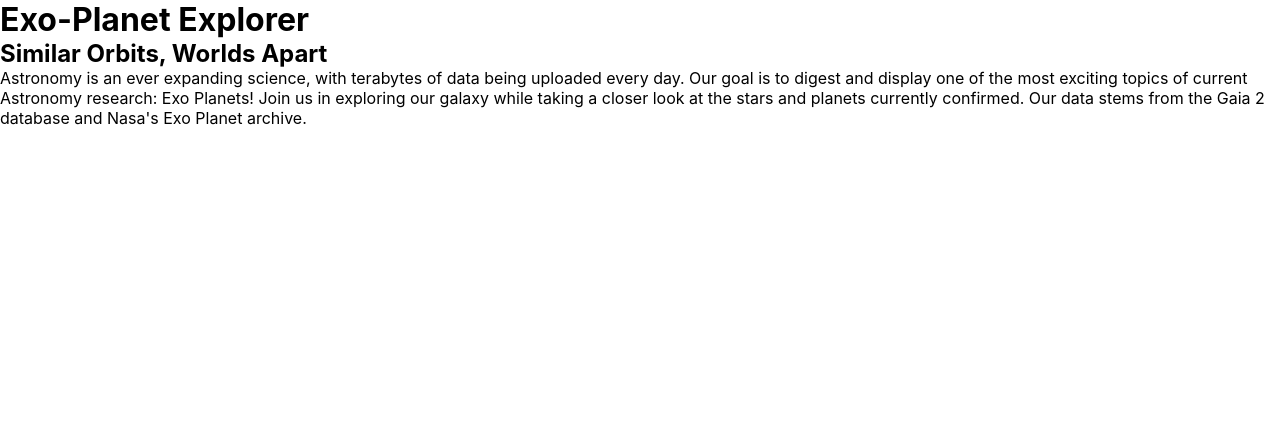
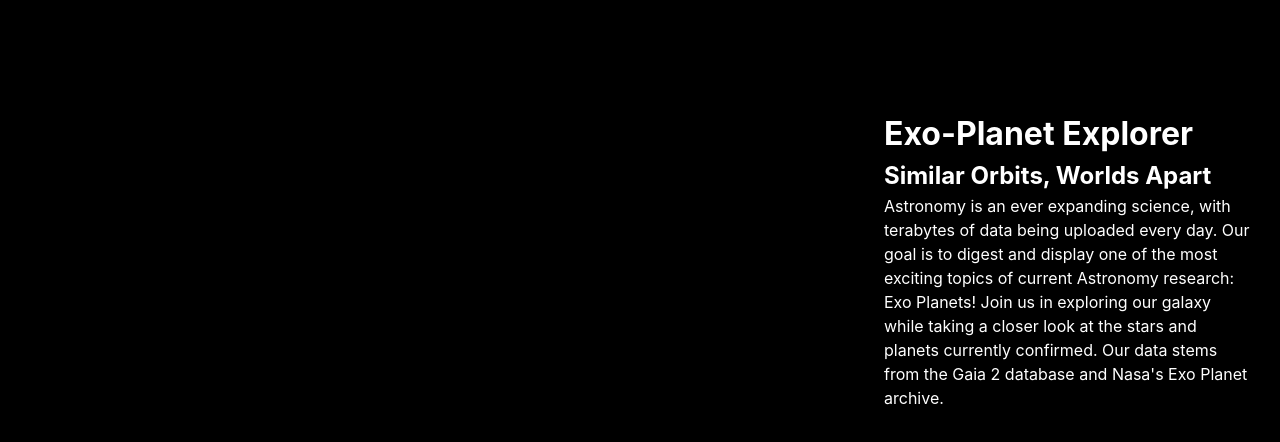
Before and after one commit to klar2d2/exo-explorer, a React (Create React App) app: page / in a window 1280 px wide. Shown: the top 442 px of the page. Built offline with nearby package versions, Linux system fonts and the light colour scheme.

Commit message:
checking for upstream to merge

```diff
--- a/package.json
+++ b/package.json
@@ -12,7 +12,8 @@
     "react-dom": "^16.13.1",
     "react-router": "^5.2.0",
     "react-router-dom": "^5.2.0",
-    "react-scripts": "^3.4.3"
+    "react-scripts": "^3.4.3",
+    "sass": "^1.26.10"
   },
   "scripts": {
     "start": "react-scripts start",
--- a/src/App.js
+++ b/src/App.js
@@ -1,5 +1,5 @@
 import React from 'react';
-import './App.css';
+import './sass/style.scss'
 import Content from './Components/Content'
 import { BrowserRouter as Router } from 'react-router-dom';
 
--- a/src/Components/Pages/Home.jsx
+++ b/src/Components/Pages/Home.jsx
@@ -2,11 +2,12 @@
 
 export default function Home () {
   return (
-    <div>
-      <h1>Exo-Planet Explorer</h1>
+    <div className='front-page'>
       <div className='front-page-info'>
+        <h1 className='title-front-page'>Exo-Planet Explorer</h1>
         <h2>Similar Orbits, Worlds Apart</h2>
-        <p>Astronomy is an ever expanding science, with terabytes of data being
+        <p>
+          Astronomy is an ever expanding science, with terabytes of data being
           uploaded every day. Our goal is to digest and display one of the most
           exciting topics of current Astronomy research: Exo Planets! Join us in exploring our galaxy
           while taking a closer look at the stars and planets currently confirmed. Our data stems
--- /dev/null
+++ b/src/sass/abstracts/variables.scss
@@ -0,0 +1,3 @@
+
+$color-white: #fff;
+$color-black: #000;
--- /dev/null
+++ b/src/sass/base/_base.scss
@@ -0,0 +1,18 @@
+*,
+*::after,
+*::before {
+  box-sizing: inherit;
+  margin: 0;
+  padding: 0;
+}
+
+html {
+  // this defines what 1 rem is
+  font-size: 62.5%;
+}
+
+body {
+  box-sizing :border-box;
+  background-color: $color-black;
+  color: $color-white;
+}
--- /dev/null
+++ b/src/sass/base/_typography.scss
@@ -0,0 +1,7 @@
+body {
+  color: $color-white;
+  font-size: 1.6rem;
+  font-weight: 400;
+  line-height: 1.5;
+  padding: 3rem;
+}
--- /dev/null
+++ b/src/sass/pages/_home.scss
@@ -0,0 +1,12 @@
+.front-page {
+  display: flex;
+  align-items: center;
+  justify-content: flex-end;
+  margin-top: 10vh;
+  width: 100%;
+}
+
+.front-page-info {
+  justify-content: flex-end;
+  width: 30%;
+}
--- a/src/App.css
+++ b/src/sass/pages/_loading.scss
@@ -1,24 +1,3 @@
-/* .canvas {
-  cursor: none;
-} */
-.zoomOutButton {
-  position:absolute;
-  z-index: 1;
-  margin: 5px;
-
-}
-.loading {
-  position: absolute;
-  z-index: -1;
-}
-
-.App {
-  z-index: 0;
-}
-
-* {
-margin: 0;
-}
 
 .all {
   background-color: black;
--- /dev/null
+++ b/src/sass/style.scss
@@ -0,0 +1,7 @@
+@import "abstracts/variables";
+
+@import "base/base";
+@import "base/typography";
+
+@import "pages/loading";
+@import "pages/home";
```
Also changed, not shown: src/Components/Pages/Orbit.jsx (added), 1 other file (tests, documents, lock files or other folders).
